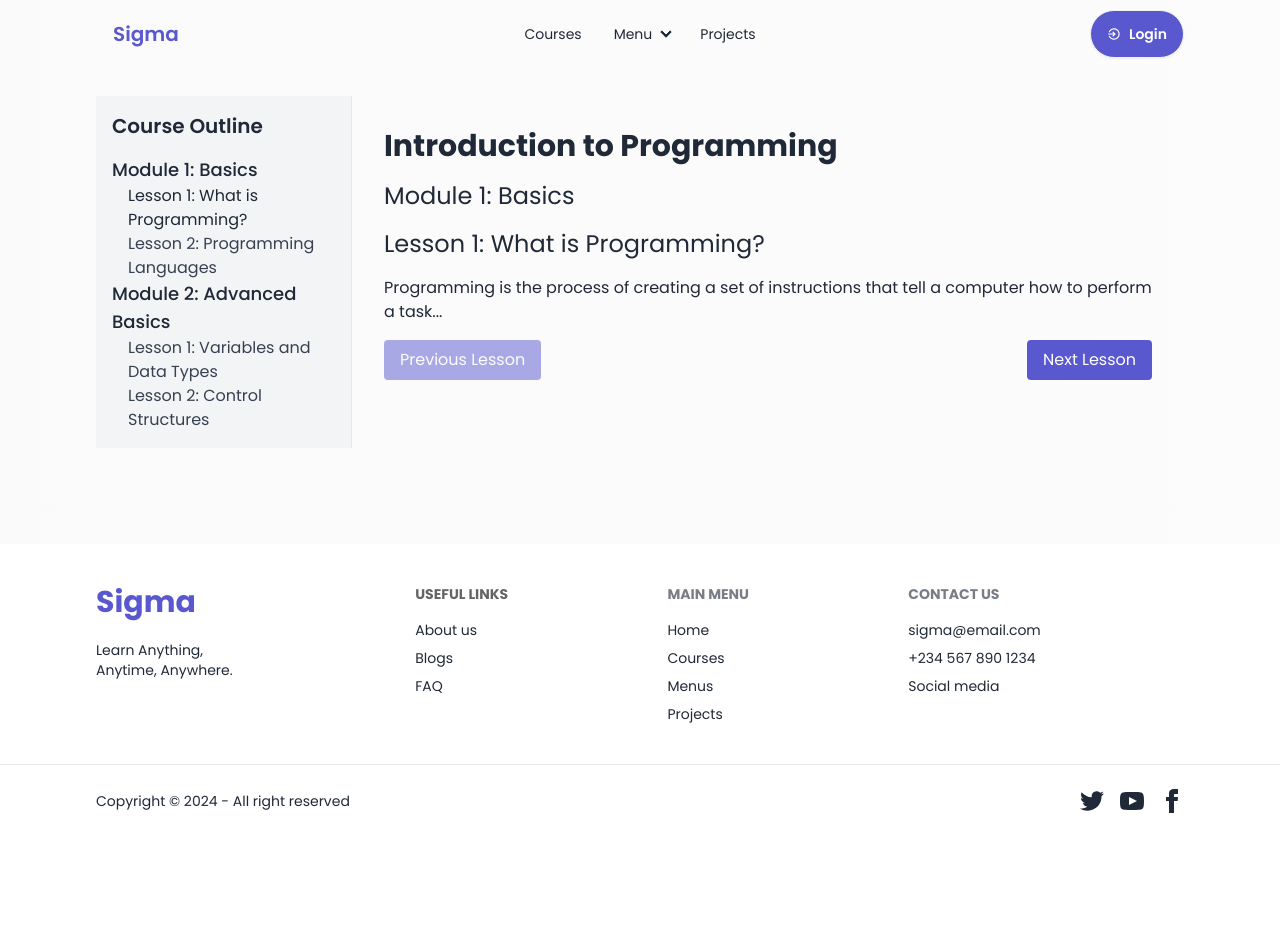
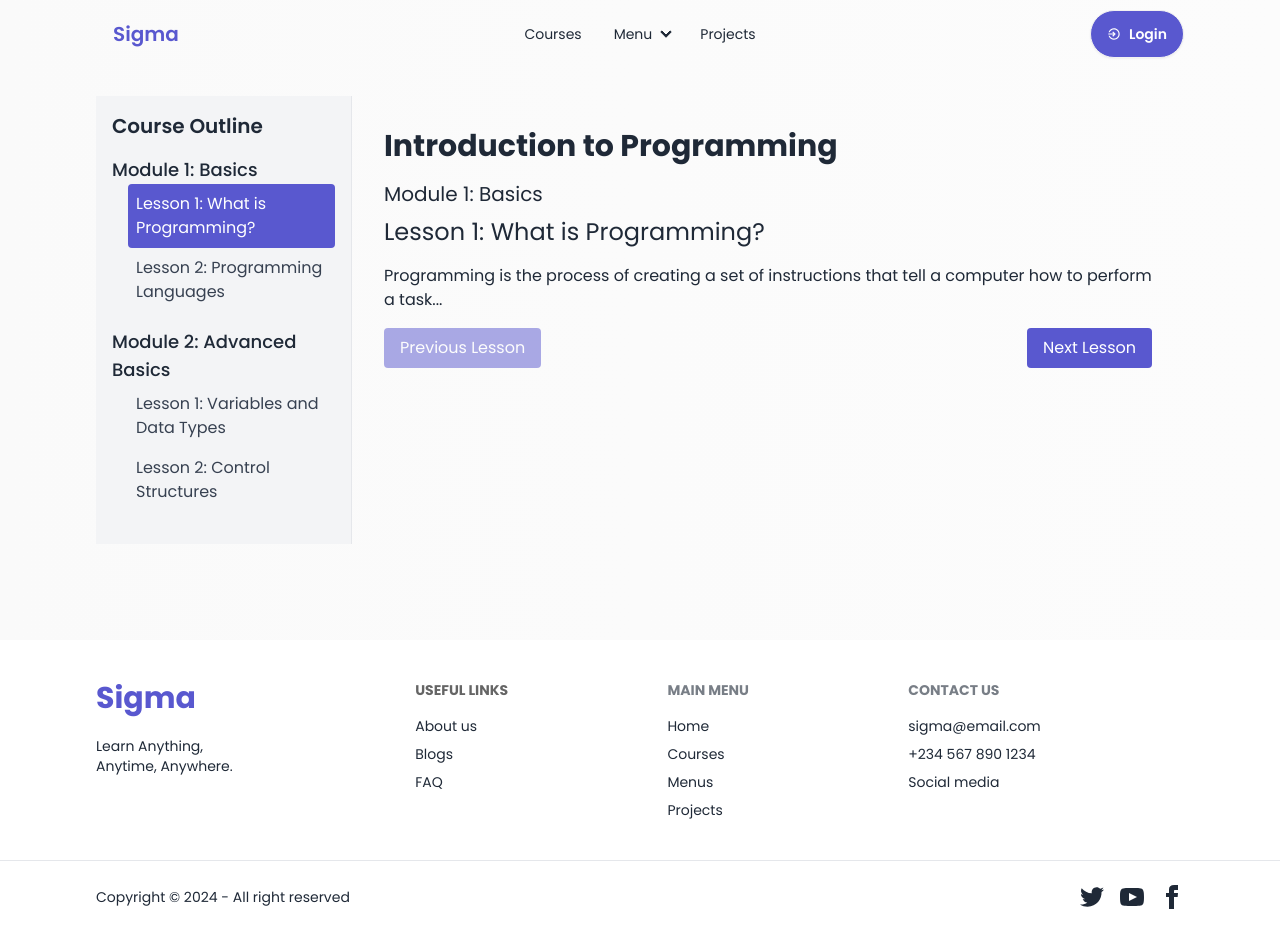
Before and after one commit to fahd-abdulrazzaq/The-Plumbers, a React (Vite) app: page /course in a window 1280 px wide. Before the commit the page ends 829 px from the top, so only its background shows below. Built offline with nearby package versions, Linux system fonts and the light colour scheme.

Commit message:
update: add styling for course page to indicate active module and lesson

```diff
--- a/src/pages/course/CoursePage.jsx
+++ b/src/pages/course/CoursePage.jsx
@@ -17,7 +17,7 @@ const courseData = {
         },
         {
           title: "Lesson 2: Programming Languages",
-          content: "<p>A programming language is a formal language comprising a set of instructions that produce various kinds of output...</p>",
+          content: "<p>A programming language is a formal language<b> comprising a set of instructions that produce various kinds of output...</p>",
         },
       ],
     },
@@ -78,7 +78,7 @@ const CoursePage = () => {
         />
         <div className="flex-1 p-8">
           <h1 className="text-3xl font-bold mb-4">{courseData.title}</h1>
-        <h2 className="text-2xl mb-4">{courseData.modules[0].title}</h2>
+          <h2 className="text-xl mb-2">{currentModule.title}</h2>
           <h2 className="text-2xl mb-4">{currentLesson.title}</h2>
           <div dangerouslySetInnerHTML={{ __html: currentLesson.content }} className="prose lg:prose-xl"></div>
           <LessonNavigation
--- a/src/pages/course/components/SideBarMenu.jsx
+++ b/src/pages/course/components/SideBarMenu.jsx
@@ -5,18 +5,21 @@ const SidebarMenu = ({ modules, currentModuleIndex, currentLessonIndex, onSelect
     <div className="w-64 p-4 bg-gray-100 border-r">
       <h3 className="text-xl font-semibold mb-4">Course Outline</h3>
       {modules.map((module, moduleIndex) => (
-        <div key={moduleIndex}>
+        <div key={moduleIndex} className="mb-4">
           <h4 className="text-lg font-medium">{module.title}</h4>
           <ul className="pl-4">
-            {module.lessons.map((lesson, lessonIndex) => (
+            {module.lessons.map((lesson, lessonIndex) => {
+              const isActive = currentModuleIndex === moduleIndex && currentLessonIndex === lessonIndex;
+              return (
                 <li
                   key={lessonIndex}
-                className={`cursor-pointer ${currentModuleIndex === moduleIndex && currentLessonIndex === lessonIndex ? 'text-blue-500' : 'text-gray-700'}`}
+                  className={`cursor-pointer p-2 rounded ${isActive ? 'bg-blue text-white' : ''} text-gray-700`}
                   onClick={() => onSelectLesson(moduleIndex, lessonIndex)}
                 >
                   {lesson.title}
                 </li>
-            ))}
+              );
+            })}
           </ul>
         </div>
       ))}
```
Lines whose indentation alone changed are shown as unchanged.
